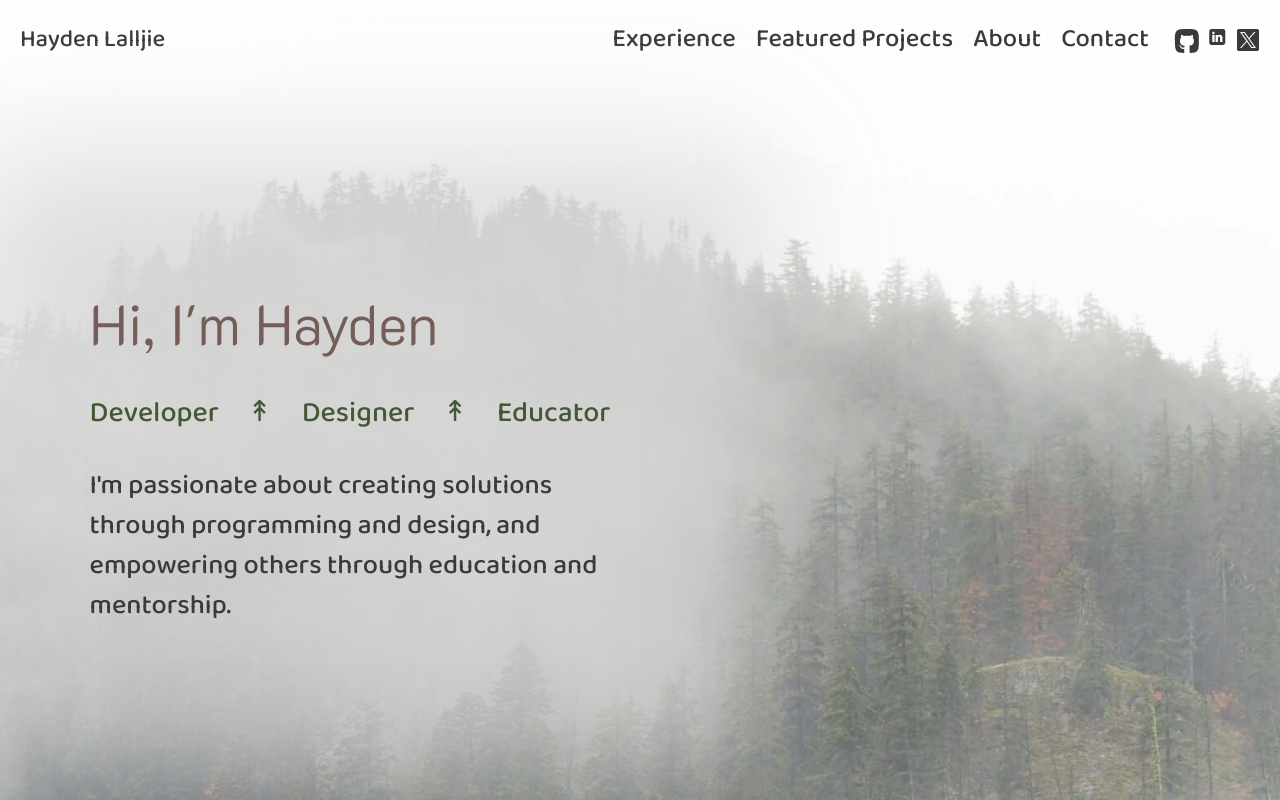
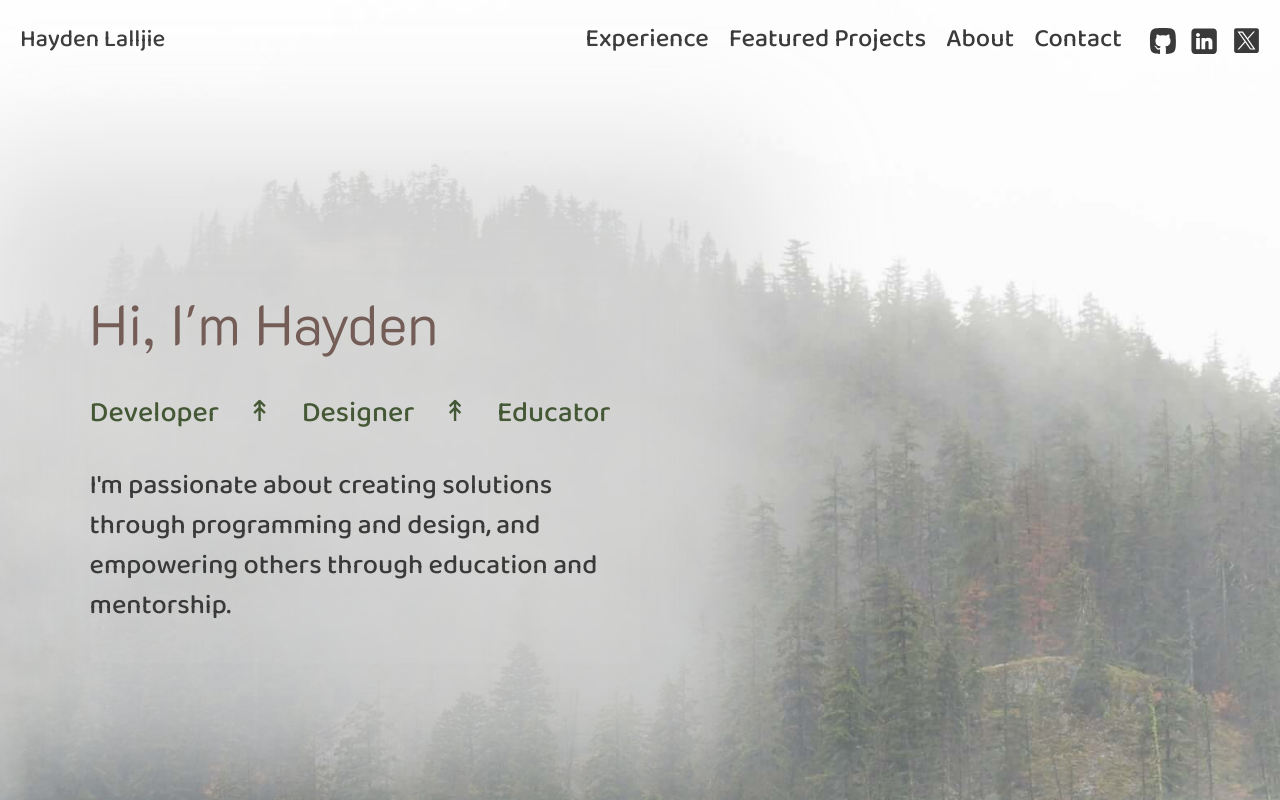
Before and after one commit to hlalljie/Portfolio, a React (Vite) app: page / in a window 1280 px wide. Shown: the top 800 px of the page. Built offline with nearby package versions, Linux system fonts and the light colour scheme.

Commit message:
Size and space icons correctly for desktop

```diff
--- a/src/Components/Content/Socials.jsx
+++ b/src/Components/Content/Socials.jsx
@@ -7,16 +7,19 @@ const StyledSocials = styled.div.attrs({ className: 'socials' })`
   box-sizing: border-box;
   font-family: ${(props) => props.theme.fonts.heading};
   display: flex;
-  gap: 10px;
+  gap: ${(props) => props.$gap};
   height: fit-content;
 `;
 
 const StyledSocialLink = styled.a`
+  flex-shrink: 0;
   display: block;
   margin: 0;
   min-height: 0;
   line-height: 0;
   .socialIcon {
+    height: ${(props) => props.$size};
+    width: ${(props) => props.$size};
     path {
       fill: ${(props) =>
         props.$colorScheme === 'light'
@@ -44,14 +47,15 @@ const StyledSocialLink = styled.a`
  * Socials: A component that renders a list of social media links as icons.
  * @returns {JSX.Element}
  */
-function Socials({ colorScheme = 'light' }) {
+function Socials({ colorScheme = 'light', size = '35px', gap = '10px' }) {
   return (
-    <StyledSocials>
+    <StyledSocials $gap={gap}>
       <StyledSocialLink
         href="https://github.com/hlalljie"
         target="_blank"
         $colorScheme={colorScheme}
         $hoverColor="#8241F9"
+        $size={size}
       >
         <GithubIcon className="socialIcon" aria-labelledby="GithubIconLabel" />
         <span id="GithubIconLabel" hidden>
@@ -63,6 +67,7 @@ function Socials({ colorScheme = 'light' }) {
         target="_blank"
         $colorScheme={colorScheme}
         $hoverColor="#0b65c2"
+        $size={size}
       >
         <LinkedInIcon
           className="socialIcon"
@@ -77,6 +82,7 @@ function Socials({ colorScheme = 'light' }) {
         target="_blank"
         $colorScheme={colorScheme}
         $hoverColor="black"
+        $size={size}
       >
         <TwitterXLogo
           className="socialIcon"
--- a/src/Components/Sections/Header.jsx
+++ b/src/Components/Sections/Header.jsx
@@ -34,6 +34,7 @@ const HeaderDiv = styled.div`
   .nav {
     font-size: 1.3rem;
     margin-left: auto;
+
     a {
       text-decoration: none;
       padding: 10px;
@@ -44,7 +45,7 @@ const HeaderDiv = styled.div`
     }
   }
   .socials {
-    margin-left: 15px;
+    margin-left: 17px;
   }
   .burgerMenu,
   .closeMenu {
@@ -123,7 +124,7 @@ function Header() {
         onClick={() => setMobileMenuOpen(false)}
       />
       <Nav className={mobileMenuOpen ? 'open' : 'closed'} onClick={closeMenu} />
-      <Socials colorScheme="dark" />
+      <Socials colorScheme="dark" size="27px" gap="15px" />
     </HeaderDiv>
   );
 }
```
